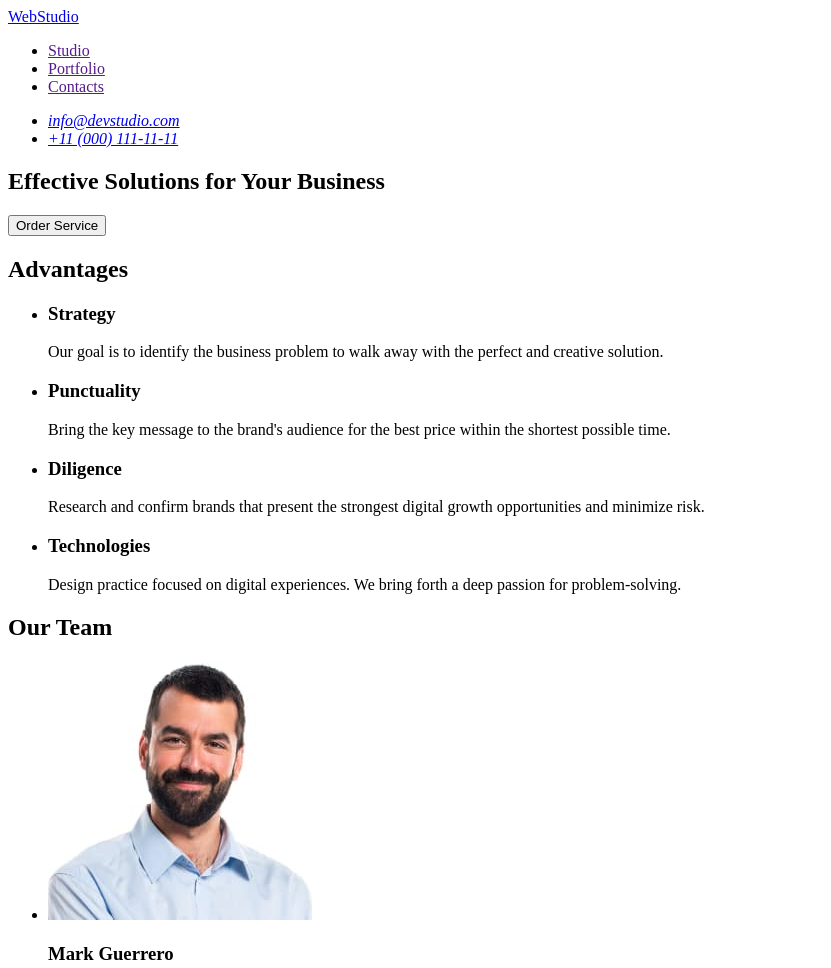
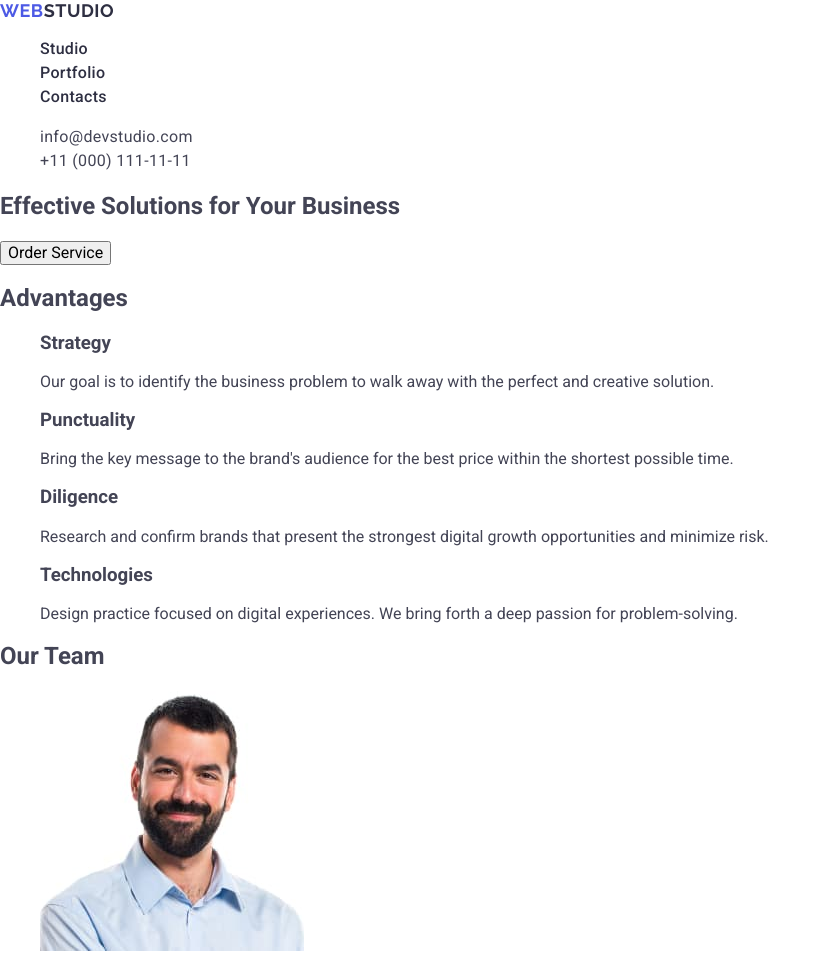
Before and after one commit to Vlad-Hnidyi/goit-markup-hw-02, a plain HTML site: page index.html in a window 1280 px wide. Shown: the top 968 px of the page, without its empty margins (0-831 px from the left). Drawn offline with nearby package versions, Linux system fonts and the light colour scheme.

Commit message:
add-css-header

```diff
--- /dev/null
+++ b/css/styles.css
@@ -0,0 +1,54 @@
+/* ============ COMMON STYLES ============ */
+body {
+    font-family: "Roboto", sans-serif;
+    color: #434455;
+    background-color: #fff;
+}
+a {
+    color: inherit;
+    text-decoration: none;
+}
+ul,
+ol {
+    list-style-type: none;
+}
+.logo {
+    color: #4D5AE5;
+    font-family: Raleway, sans-serif;
+    font-size: 18px;
+    font-weight: 700;
+    line-height: 1.17;
+    letter-spacing: 0.03em;
+    text-transform: uppercase;
+}
+.logo-part {
+    color: #2e2f42;
+}
+
+.nav-link {
+    font-weight: 500;
+    font-size: 16px;
+    line-height: 1.5;
+    letter-spacing: 0.02em;
+    color: #2e2f42;
+}
+.nav-link:hover,
+.nav-link:focus{
+    color: #404bbf;
+}
+
+.address {
+    font-style: normal;
+
+}
+
+.address-link {
+    font-size: 16px;
+    line-height: 1.50;
+    letter-spacing: 0.02em;
+    color: #434455;
+}
+.address-link:hover,
+.address-link:focus {
+    color: #404BBF;
+}
--- a/index.html
+++ b/index.html
@@ -4,22 +4,46 @@
     <meta charset="UTF-8" />
     <meta name="viewport" content="width=device-width, initial-scale=1.0" />
     <title>Web Studio</title>
+    <link rel="preconnect" href="https://fonts.googleapis.com" />
+    <link rel="preconnect" href="https://fonts.gstatic.com" crossorigin />
+    <link
+      href="https://fonts.googleapis.com/css2?family=Raleway:wght@700&family=Roboto:wght@400;500;700&display=swap"
+      rel="stylesheet"
+    />
+    <link
+      rel="stylesheet"
+      href="https://cdnjs.cloudflare.com/ajax/libs/modern-normalize/2.0.0/modern-normalize.min.css"
+      integrity="sha512-4xo8blKMVCiXpTaLzQSLSw3KFOVPWhm/TRtuPVc4WG6kUgjH6J03IBuG7JZPkcWMxJ5huwaBpOpnwYElP/m6wg=="
+      crossorigin="anonymous"
+      referrerpolicy="no-referrer"
+    />
+    <link rel="stylesheet" href="css/styles.css" />
   </head>
   <body>
     <!-- ===== HEADER ===== -->
     <header>
       <nav>
-        <a href="./index.html">WebStudio</a>
+        <a class="logo" href="./index.html"
+          >Web<span class="logo-part">Studio</span>
+        </a>
         <ul>
-          <li><a href="">Studio</a></li>
-          <li><a href="">Portfolio</a></li>
-          <li><a href="">Contacts</a></li>
+          <li><a class="nav-link" href="">Studio</a></li>
+          <li><a class="nav-link" href="">Portfolio</a></li>
+          <li><a class="nav-link" href="">Contacts</a></li>
         </ul>
       </nav>
-      <address>
+      <address class="address">
         <ul>
-          <li><a href="mailto:info@devstudio.com">info@devstudio.com</a></li>
-          <li><a href="tel:+110001111111">+11 (000) 111-11-11</a></li>
+          <li>
+            <a class="address-link" href="mailto:info@devstudio.com"
+              >info@devstudio.com</a
+            >
+          </li>
+          <li>
+            <a class="address-link" href="tel:+110001111111"
+              >+11 (000) 111-11-11</a
+            >
+          </li>
         </ul>
       </address>
     </header>
```
Also changed, not shown: images/our-portfolio/banking-app.jpg (added), images/our-portfolio/cashless-payment.jpg (added), images/our-portfolio/meditation-app.jpg (added), images/our-portfolio/online-courses.jpg (added), images/our-portfolio/screen-illustr.jpg (added), images/our-portfolio/taxi-service.jpg (added).
